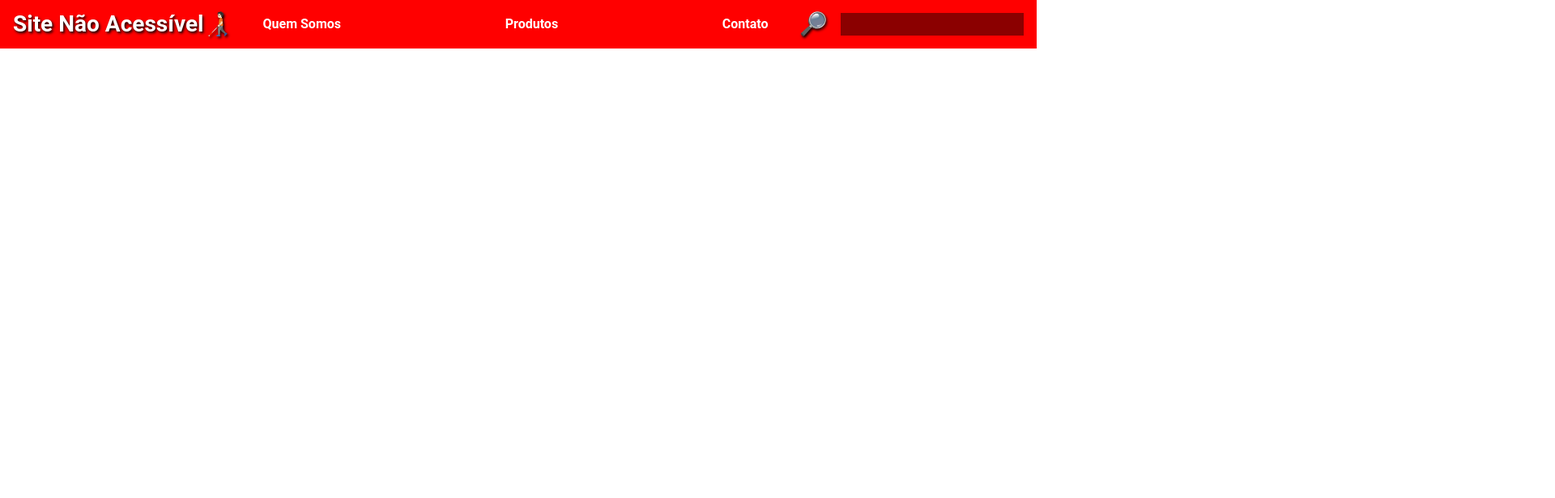
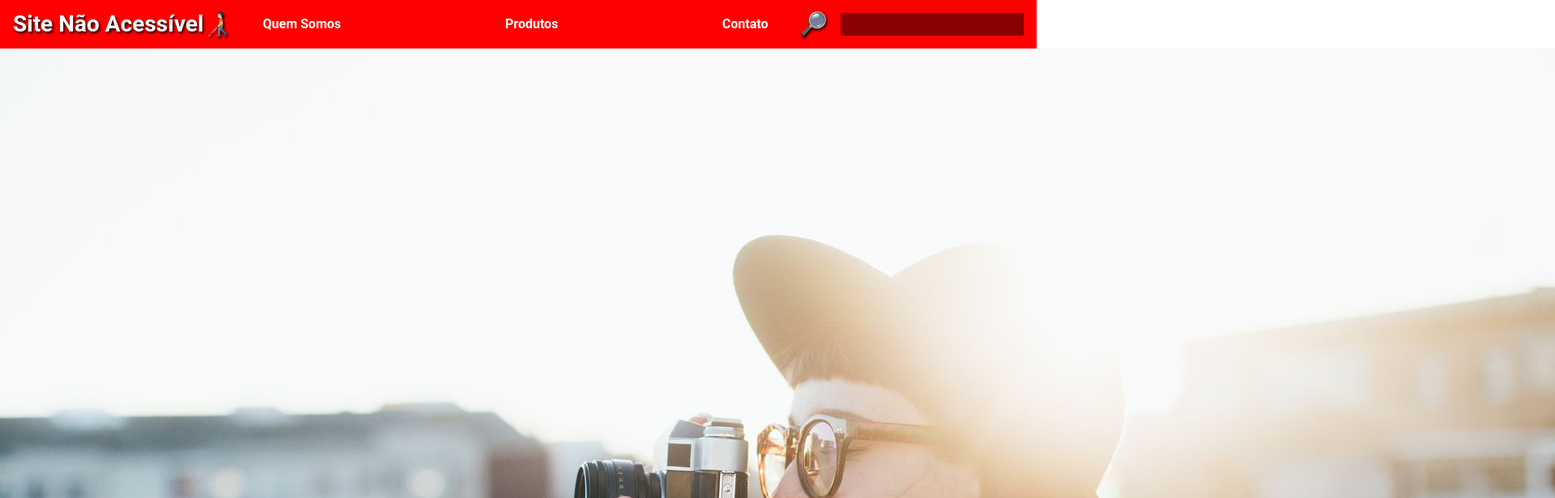
Before and after one commit to ADT1710/sna-tcc-tiw, a website: page index.html in a window 1280 px wide. Shown: the top 616 px of the page at 81% size, 1920 px wide, since content can reach past the window. Drawn offline with Linux system fonts and the light colour scheme.

Commit message:
Imagem do banner adicionada ao HTML

```diff
--- a/index.html
+++ b/index.html
@@ -21,7 +21,7 @@
             </div>
         </header>
         <section class="banner">
-            <img src="" alt="" class="banner_imagem">
+            <img src="img/banner.jpeg" alt="" class="banner_imagem">
             <p class="banner_texto"></p>
         </section>
     </body>
```
